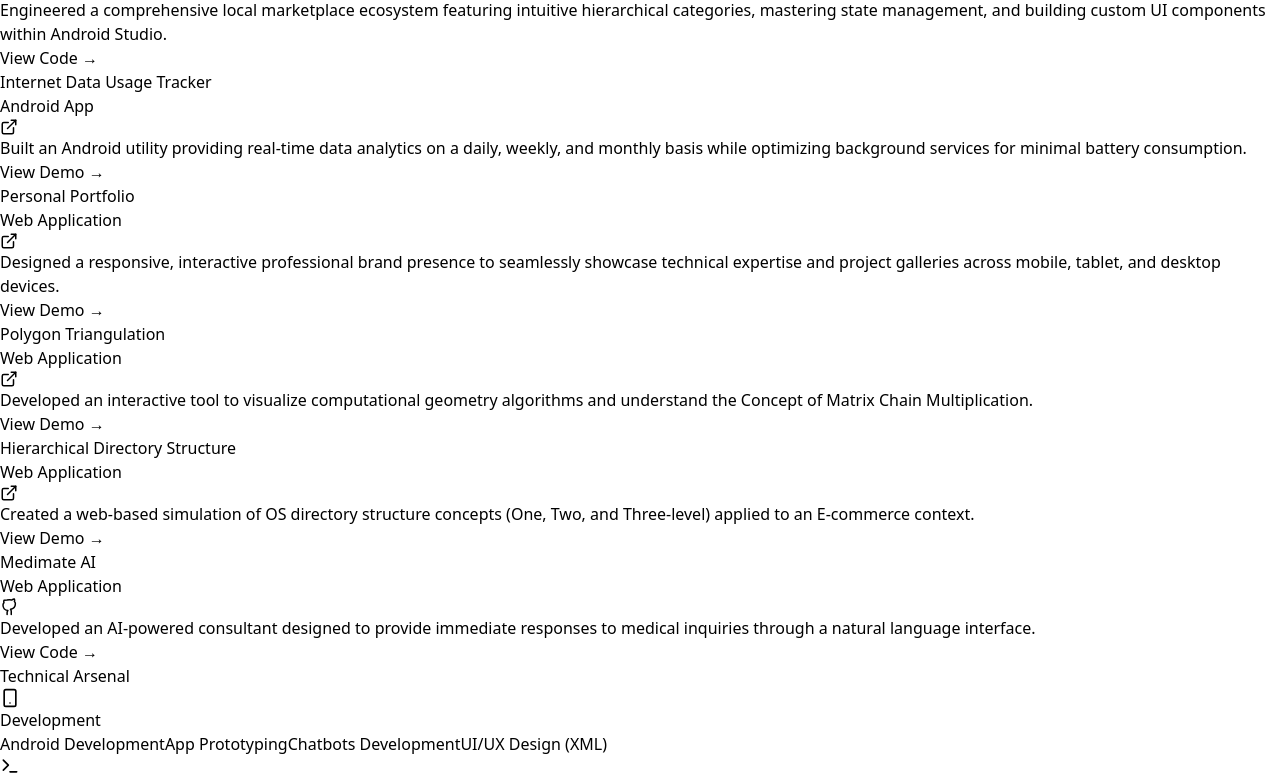
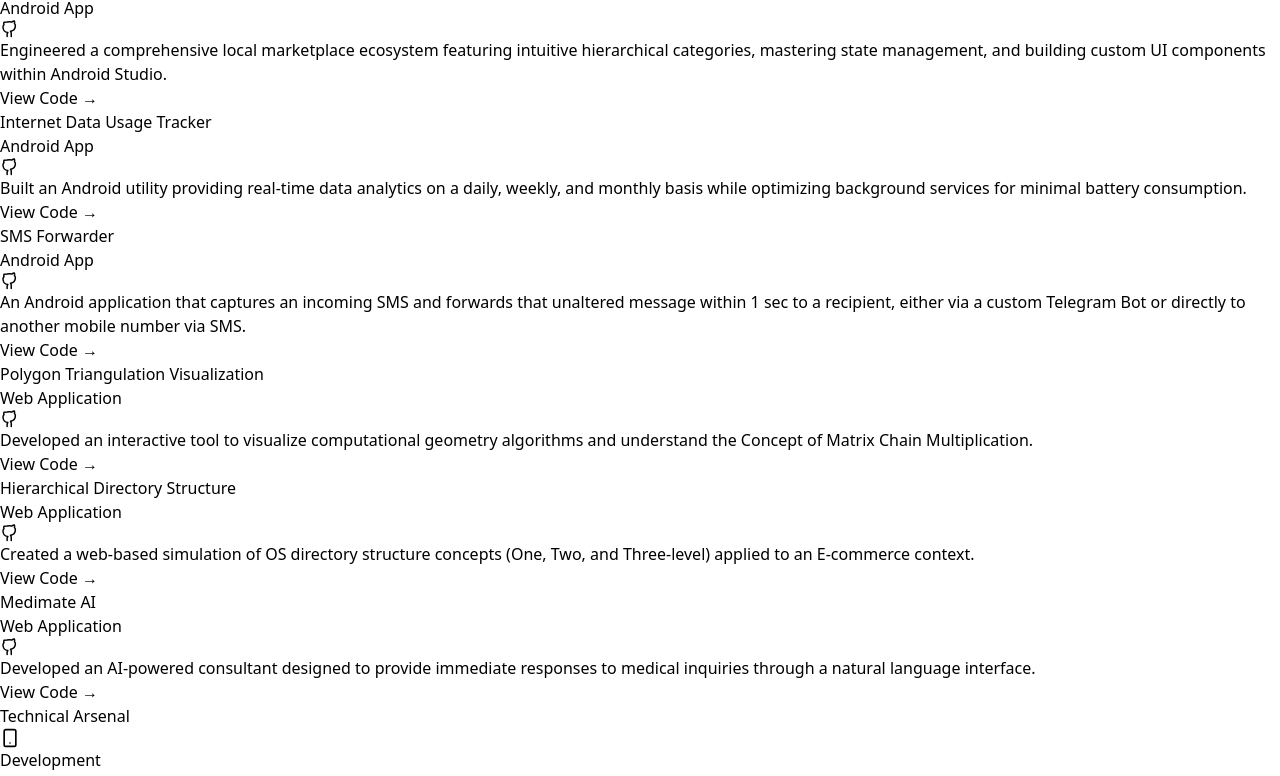
Before and after one commit to Shaikadnan5884/shaik-portfolio, a React (Vite) app: page / in a window 1280 px wide. Shown: the part 1628-2404 px from the top of the page. Built offline with nearby package versions, Linux system fonts and the light colour scheme.

Commit message:
Enhance App with new portfolio and project links
Added portfolio link and updated project details.

```diff
--- a/src/App.jsx
+++ b/src/App.jsx
@@ -1,5 +1,5 @@
 import React, { useState, useEffect, useRef } from 'react';
-import { MapPin, Mail, Smartphone, Code, ExternalLink, Cpu, Terminal } from 'lucide-react';
+import { MapPin, Mail, Smartphone, Code, ExternalLink, Cpu, Terminal, Globe } from 'lucide-react';
 
 // --- CUSTOM BRAND ICONS ---
 // (Since Lucide removed brand icons, we use custom SVGs for GitHub and LinkedIn)
@@ -26,7 +26,8 @@ const PORTFOLIO_DATA = {
     email: "shaikshamshuddin072@gmail.com",
     phone: "+91 9948589751",
     linkedin: "https://www.linkedin.com/in/shaikadnan5884",
-    github: "https://github.com/Shaikadnan5884"
+    github: "https://github.com/Shaikadnan5884",
+    portfolio: "https://shaikadnan5884-portfolio.netlify.app/"
   },
   summary: "Detail-oriented Software Engineer and Android Developer with a strong foundation in building scalable applications and intelligent systems. Proficient in Java, Python, and Web Technologies. Proven ability to design intuitive user interfaces and implement robust database schemas to enhance user engagement.",
   experience: [
@@ -62,28 +63,28 @@ const PORTFOLIO_DATA = {
       type: "Android App",
       description: "Built an Android utility providing real-time data analytics on a daily, weekly, and monthly basis while optimizing background services for minimal battery consumption.",
       link: "https://datausage.netlify.app/",
-      linkType: "Demo"
+      linkType: "Code"
     },
     {
-      title: "Personal Portfolio",
-      type: "Web Application",
-      description: "Designed a responsive, interactive professional brand presence to seamlessly showcase technical expertise and project galleries across mobile, tablet, and desktop devices.",
-      link: "https://shaikadnan5884-portfolio.netlify.app/",
-      linkType: "Demo"
+      title: "SMS Forwarder",
+      type: "Android App",
+      description: "An Android application that captures an incoming SMS and forwards that unaltered message within 1 sec to a recipient, either via a custom Telegram Bot or directly to another mobile number via SMS.",
+      link: "#",
+      linkType: "Code"
     },
     {
-      title: "Polygon Triangulation",
+      title: "Polygon Triangulation Visualization",
       type: "Web Application",
       description: "Developed an interactive tool to visualize computational geometry algorithms and understand the Concept of Matrix Chain Multiplication.",
       link: "https://polygontrainglevisualization.netlify.app/",
-      linkType: "Demo"
+      linkType: "Code"
     },
     {
       title: "Hierarchical Directory Structure",
       type: "Web Application",
       description: "Created a web-based simulation of OS directory structure concepts (One, Two, and Three-level) applied to an E-commerce context.",
       link: "https://os-webapp-treelevelds.netlify.app/",
-      linkType: "Demo"
+      linkType: "Code"
     },
     {
       title: "Medimate AI",
@@ -359,6 +360,7 @@ export default function App() {
             <a href={`mailto:${PORTFOLIO_DATA.contact.email}`} className="flex items-center gap-2 hover:text-cyan-400 transition-colors"><Mail size={16} /> Email Me</a>
             <a href={PORTFOLIO_DATA.contact.linkedin} target="_blank" rel="noreferrer" className="flex items-center gap-2 hover:text-cyan-400 transition-colors"><LinkedinIcon size={16} /> LinkedIn</a>
             <a href={PORTFOLIO_DATA.contact.github} target="_blank" rel="noreferrer" className="flex items-center gap-2 hover:text-cyan-400 transition-colors"><GithubIcon size={16} /> GitHub</a>
+            <a href={PORTFOLIO_DATA.contact.portfolio} target="_blank" rel="noreferrer" className="flex items-center gap-2 hover:text-cyan-400 transition-colors"><Globe size={16} /> Portfolio</a>
           </div>
         </div>
 
```
